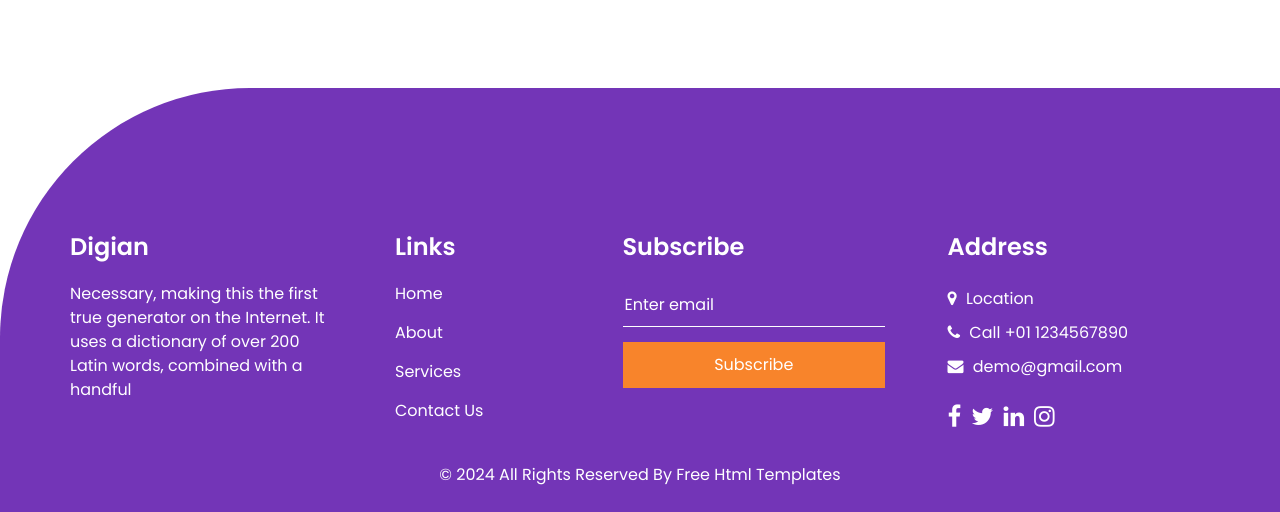
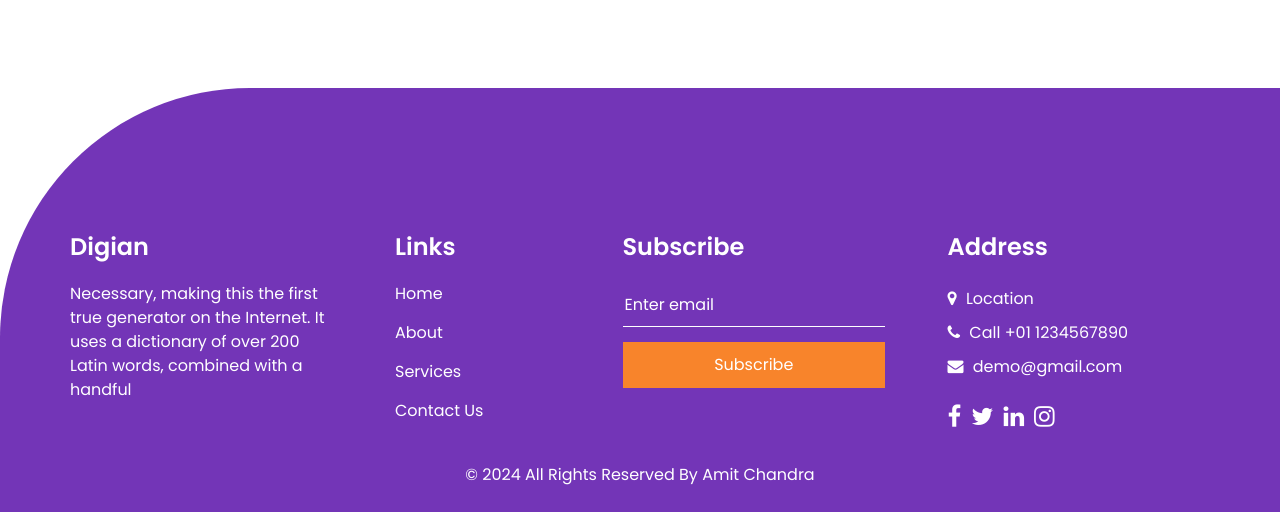
Before and after one commit to Amit-Chandra/digital-marketing-demo, a plain HTML site: page contact.html in a window 1280 px wide. Shown: the part 694-1206 px from the top of the page. Drawn offline with nearby package versions, Linux system fonts and the light colour scheme; some packages are replaced by stand-ins of ours.

Commit message:
Update contact.html

```diff
--- a/contact.html
+++ b/contact.html
@@ -12,7 +12,7 @@
   <meta name="description" content="" />
   <meta name="author" content="" />
 
-  <title>Digian</title>
+  <title>Amit Chandra</title>
 
 
   <!-- bootstrap core css -->
@@ -218,7 +218,7 @@
       <div class="container">
         <p>
           &copy; <span id="displayYear"></span> All Rights Reserved By
-          <a href="https://html.design/">Free Html Templates</a>
+          <a href="https://amit-chandra.github.io/my-portfolio/">Amit Chandra</a>
         </p>
       </div>
     </footer>
```
